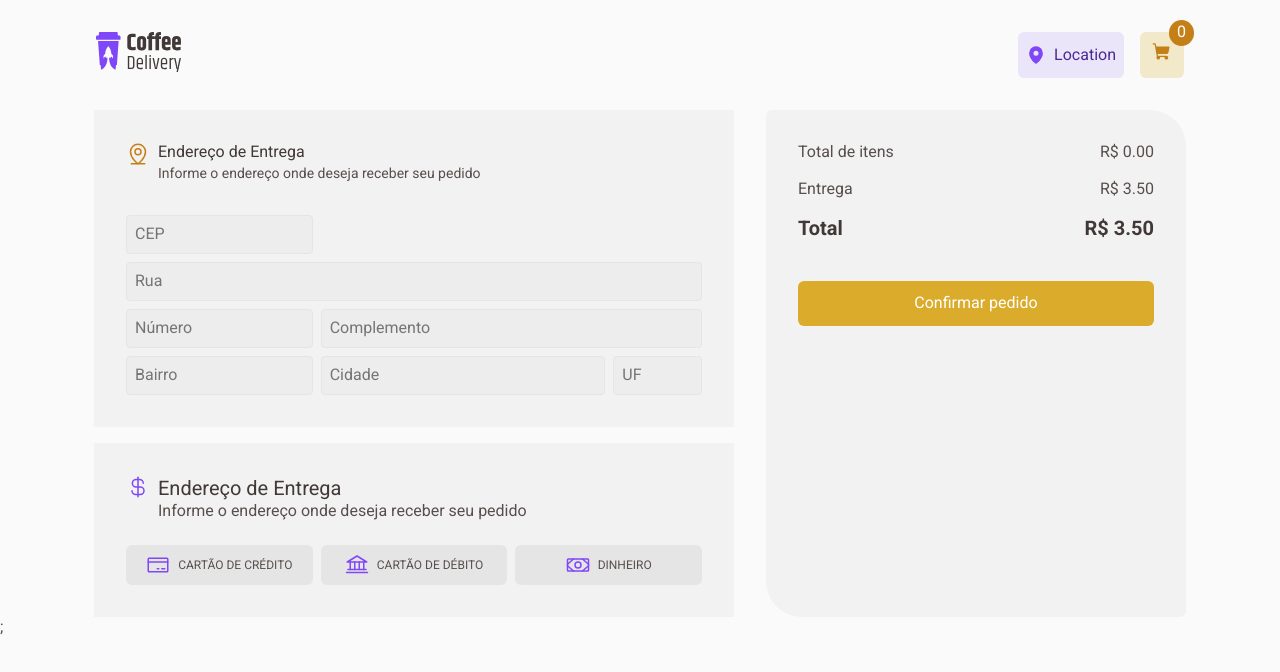
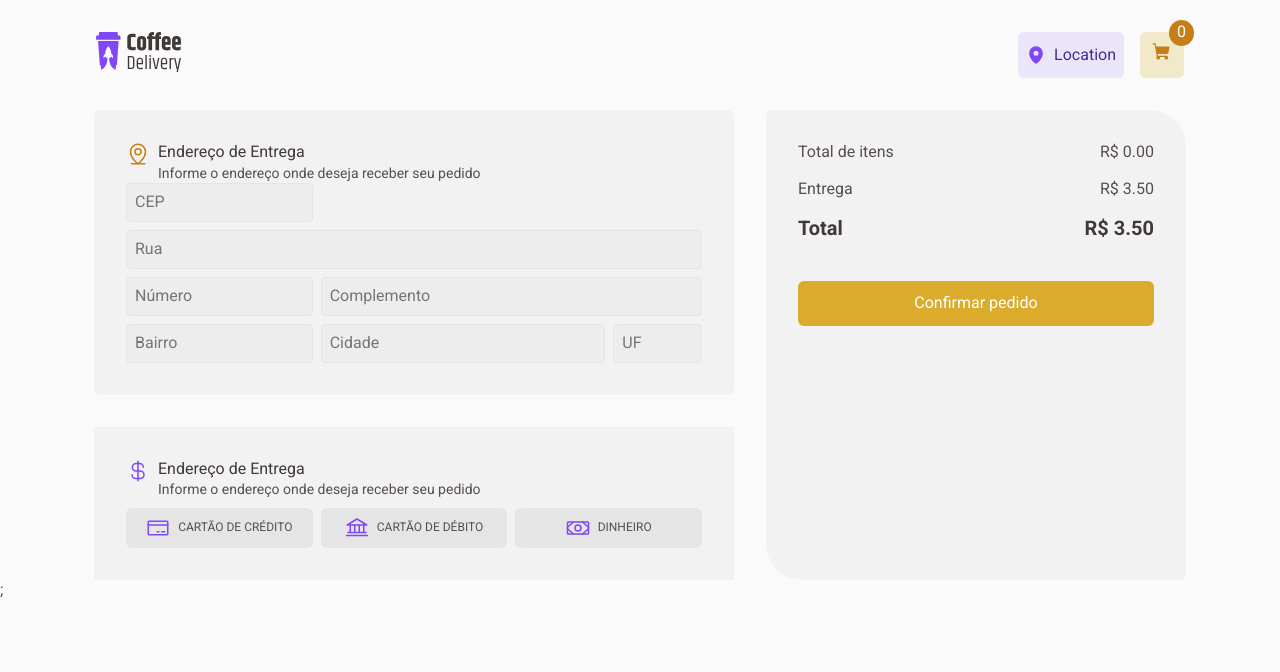
Before and after one commit to bruflor/ignite-challenge02-Coffe-Delivery, a React (Vite) app: page /cart in a window 1280 px wide. Shown: the top 672 px of the page. Built offline with nearby package versions, Linux system fonts and the light colour scheme.

Commit message:
wip: payments methods as form

```diff
--- a/src/pages/Cart/Checkout.tsx
+++ b/src/pages/Cart/Checkout.tsx
@@ -12,8 +12,9 @@ import {
   CartPageContainer,
   FormContainer,
   ProductsCardsContainer,
-  CheckoutContainer,
   PaymentContainer,
+  AddressContainer,
+  InputTextContainer,
 } from "./style";
 
 export const Checkout = () => {
@@ -31,8 +32,9 @@ export const Checkout = () => {
   const deliveryPrice = 3.5;
   return (
     <CartPageContainer>
-      <CheckoutContainer>
-        <FormContainer>
+      {/* <CheckoutContainer> */}
+      <FormContainer id="checkoutForm">
+        <AddressContainer>
           <div>
             <MapPinLine size={24} />
             <div>
@@ -40,7 +42,7 @@ export const Checkout = () => {
               <span>Informe o endereço onde deseja receber seu pedido</span>
             </div>
           </div>
-          <form>
+          <InputTextContainer>
             <input placeholder="CEP" />
             <input placeholder="Rua" />
             <input placeholder="Número" />
@@ -50,8 +52,8 @@ export const Checkout = () => {
               <input placeholder="Cidade" />
               <input placeholder="UF" />
             </div>
-          </form>
-        </FormContainer>
+          </InputTextContainer>
+        </AddressContainer>
         <PaymentContainer>
           <div>
             <CurrencyDollar size={24} />
@@ -75,7 +77,8 @@ export const Checkout = () => {
             </button>
           </div>
         </PaymentContainer>
-      </CheckoutContainer>
+      </FormContainer>
+      {/* </CheckoutContainer> */}
 
       <ProductsCardsContainer>
         {onCart.map((product) => {
@@ -102,7 +105,9 @@ export const Checkout = () => {
           <h3>Total</h3>
           <h3>R$ {(deliveryPrice + sumPrices).toFixed(2)}</h3>
         </div>
-        <button>Confirmar pedido</button>
+        <button type="submit" form="checkoutForm" value="Confirmar pedido">
+          Confirmar pedido
+        </button>
       </ProductsCardsContainer>
     </CartPageContainer>
   );
--- a/src/pages/Cart/style.ts
+++ b/src/pages/Cart/style.ts
@@ -12,39 +12,50 @@ export const CartPageContainer = styled.div`
   }
 `;
 
-export const CheckoutContainer = styled.div`
-  display: flex;
-  flex-direction: column;
-  gap: 1rem;
+// export const CheckoutContainer = styled.div`
+//   display: flex;
+//   flex-direction: column;
+//   gap: 1rem;
 
-  div {
+//   > div {
+//   }
+// `;
+
+export const AddressContainer = styled.div`
+  padding: 2rem;
+  border-radius: 6px;
   background: ${(props) => props.theme["base-card"]};
-  }
-`;
+  margin-bottom: 32px;
 
-export const FormContainer = styled.div`
-  padding: 2rem;
-  > div {
-    display: flex;
-    margin-bottom: 2rem;
-    gap: 0.5rem;
   svg {
     color: ${(props) => props.theme["yellow-dark"]};
   }
-    > div > h3 {
+  > div:first-child {
+    display: flex;
+    gap: 0.5rem;
+    /* margin-bottom: 32px; */
+  }
+`;
+export const FormContainer = styled.form`
+  > div {
+    /* margin-bottom: 2rem; */
+    gap: 0.5rem;
+  }
+  h3 {
     font-size: 1rem;
   }
-    > div > span {
+  span {
     font-size: 0.875rem;
   }
-  }
-  form {
+`;
+export const InputTextContainer = styled.div`
   display: grid;
   grid-template-columns: 1fr 1fr 1fr;
   gap: 0.5rem;
   > div {
+    display: flex;
     grid-column: -1 / 2;
-      display: flex;
+
     gap: 0.5rem;
   }
   input {
@@ -87,10 +98,11 @@ export const FormContainer = styled.div`
       }
     }
   }
-  }
 `;
 
 export const PaymentContainer = styled.div`
+  background: ${(props) => props.theme["base-card"]};
+
   padding: 2rem;
   display: flex;
   flex-direction: column;
@@ -136,12 +148,12 @@ export const PaymentContainer = styled.div`
 export const ProductsCardsContainer = styled.div`
   background: ${(props) => props.theme["base-card"]};
   padding: 2rem;
-
   border-radius: 6px 36px 6px 36px;
-  flex: 1;
+  /* flex: 1; */
   display: flex;
   flex-direction: column;
   gap: 1rem;
+  height: auto;
 
   > div {
     display: flex;
--- a/src/pages/Home/index.tsx
+++ b/src/pages/Home/index.tsx
@@ -1,7 +1,6 @@
 import { useContext } from "react";
 import { BannerInfo } from "../../components/Banner";
 import { MenuCard } from "../../components/Cards/menuCard";
-import { ProductCard } from "../../components/Cards/style";
 import { CartContext } from "../../contexts/CartContext";
 import { coffeMenu } from "../../mocks/coffeMenu";
 import { CoffeMenu } from "./style";
```
Lines whose indentation alone changed are shown as unchanged.
